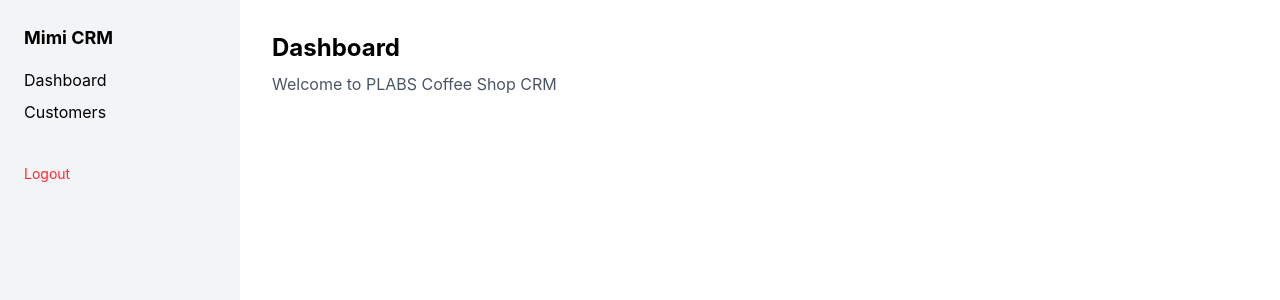
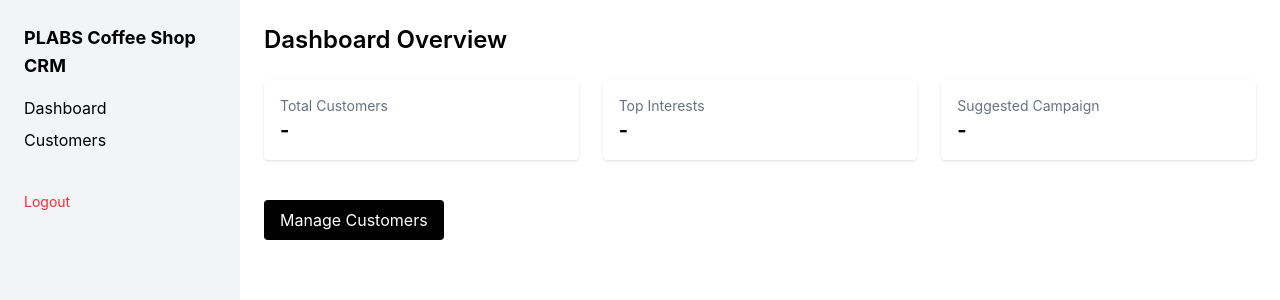
Before and after one commit to daffarez/plabs-coffee-shop-crm, a Next.js app: page /dashboard in a window 1280 px wide. Shown: the top 300 px of the page. Built offline with nearby package versions, Linux system fonts and the light colour scheme; no server answers.

Commit message:
add temporary dashboard page

```diff
--- a/src/app/(protected)/customers/page.tsx
+++ b/src/app/(protected)/dashboard/customers/page.tsx
@@ -240,19 +240,23 @@ const CustomerPage = () => {
     <div className="p-8 space-y-8">
       <h1 className="text-2xl font-bold">Customers</h1>
 
+      <div className="bg-white p-4 rounded shadow mb-6">
+        <div className="flex flex-col md:flex-row gap-4">
           <input
-        className="border p-2 w-full max-w-md"
-        placeholder="Search by name..."
+            className="border p-2 w-full md:max-w-sm rounded"
+            placeholder="Search by name (min 3 chars)..."
             value={searchInput}
             onChange={(e) => setSearchInput(e.target.value)}
           />
 
           <input
-        className="border p-2 w-full max-w-md"
+            className="border p-2 w-full md:max-w-sm rounded"
             placeholder="Filter by tag..."
             value={filterTag}
             onChange={(e) => setFilterTag(e.target.value)}
           />
+        </div>
+      </div>
 
       <div className="space-y-2 max-w-md">
         <input
--- a/src/app/(protected)/dashboard/page.tsx
+++ b/src/app/(protected)/dashboard/page.tsx
@@ -1,8 +1,33 @@
+import Link from "next/link";
+
 const DashboardPage = () => {
   return (
-    <div className="p-8">
-      <h1 className="text-2xl font-bold">Dashboard</h1>
-      <p className="text-gray-600 mt-2">Welcome to PLABS Coffee Shop CRM</p>
+    <div className="p-6 space-y-6">
+      <h1 className="text-2xl font-semibold">Dashboard Overview</h1>
+
+      <div className="grid grid-cols-3 gap-6">
+        <div className="bg-white shadow p-4 rounded">
+          <p className="text-sm text-gray-500">Total Customers</p>
+          <p className="text-xl font-bold">-</p>
+        </div>
+
+        <div className="bg-white shadow p-4 rounded">
+          <p className="text-sm text-gray-500">Top Interests</p>
+          <p className="text-xl font-bold">-</p>
+        </div>
+
+        <div className="bg-white shadow p-4 rounded">
+          <p className="text-sm text-gray-500">Suggested Campaign</p>
+          <p className="text-xl font-bold">-</p>
+        </div>
+      </div>
+
+      <Link
+        href="/dashboard/customers"
+        className="inline-block mt-4 bg-black text-white px-4 py-2 rounded"
+      >
+        Manage Customers
+      </Link>
     </div>
   );
 };
--- a/src/app/(protected)/layout.tsx
+++ b/src/app/(protected)/layout.tsx
@@ -15,13 +15,13 @@ const ProtectedLayout = ({ children }: { children: React.ReactNode }) => {
   return (
     <div className="min-h-screen flex">
       <aside className="w-60 bg-gray-100 p-6 space-y-4">
-        <h2 className="font-bold text-lg">Mimi CRM</h2>
+        <h2 className="font-bold text-lg">PLABS Coffee Shop CRM</h2>
 
         <nav className="flex flex-col gap-2">
           <Link href="/dashboard" className="hover:underline">
             Dashboard
           </Link>
-          <Link href="/customers" className="hover:underline">
+          <Link href="/dashboard/customers" className="hover:underline">
             Customers
           </Link>
         </nav>
```
Lines whose indentation alone changed are shown as unchanged.
